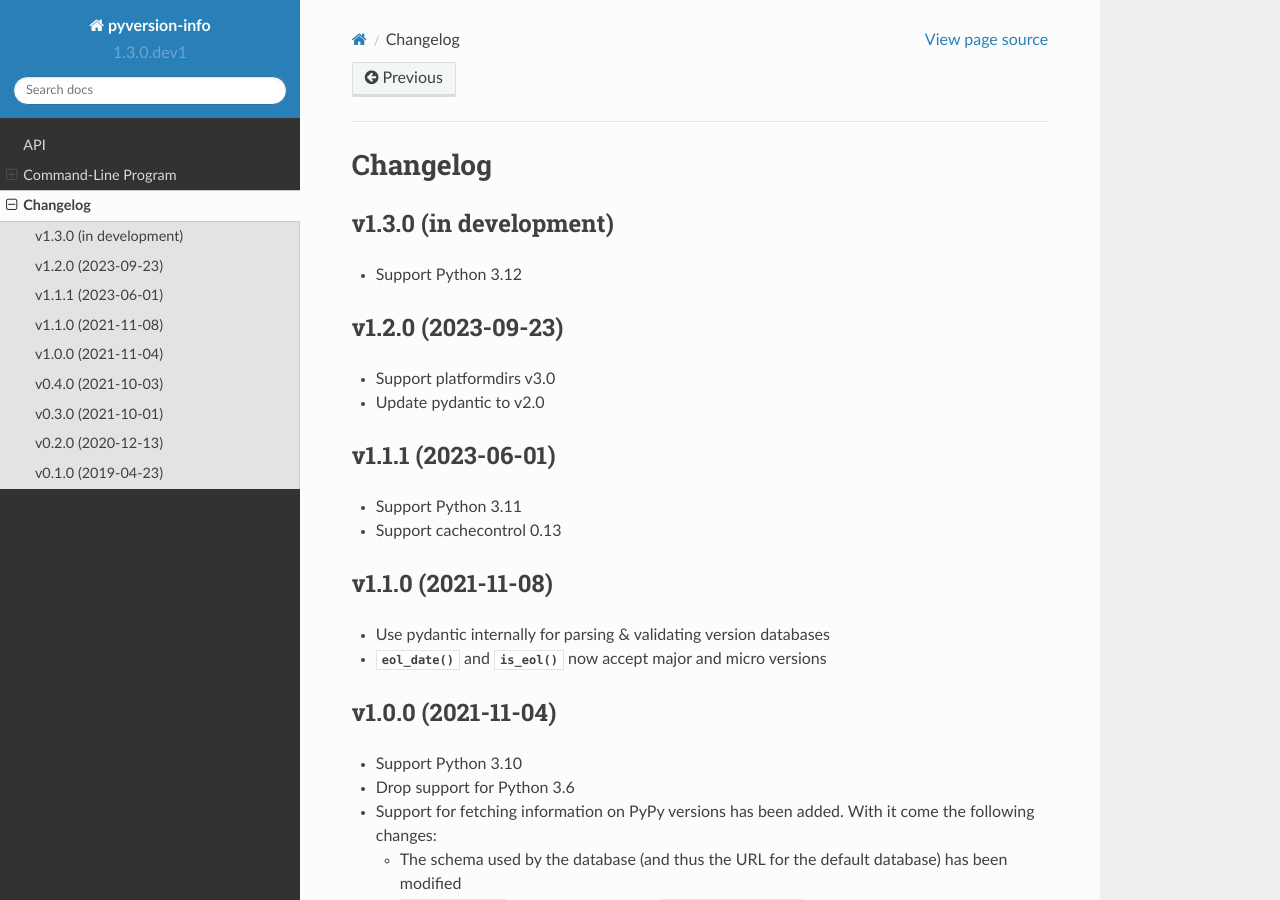
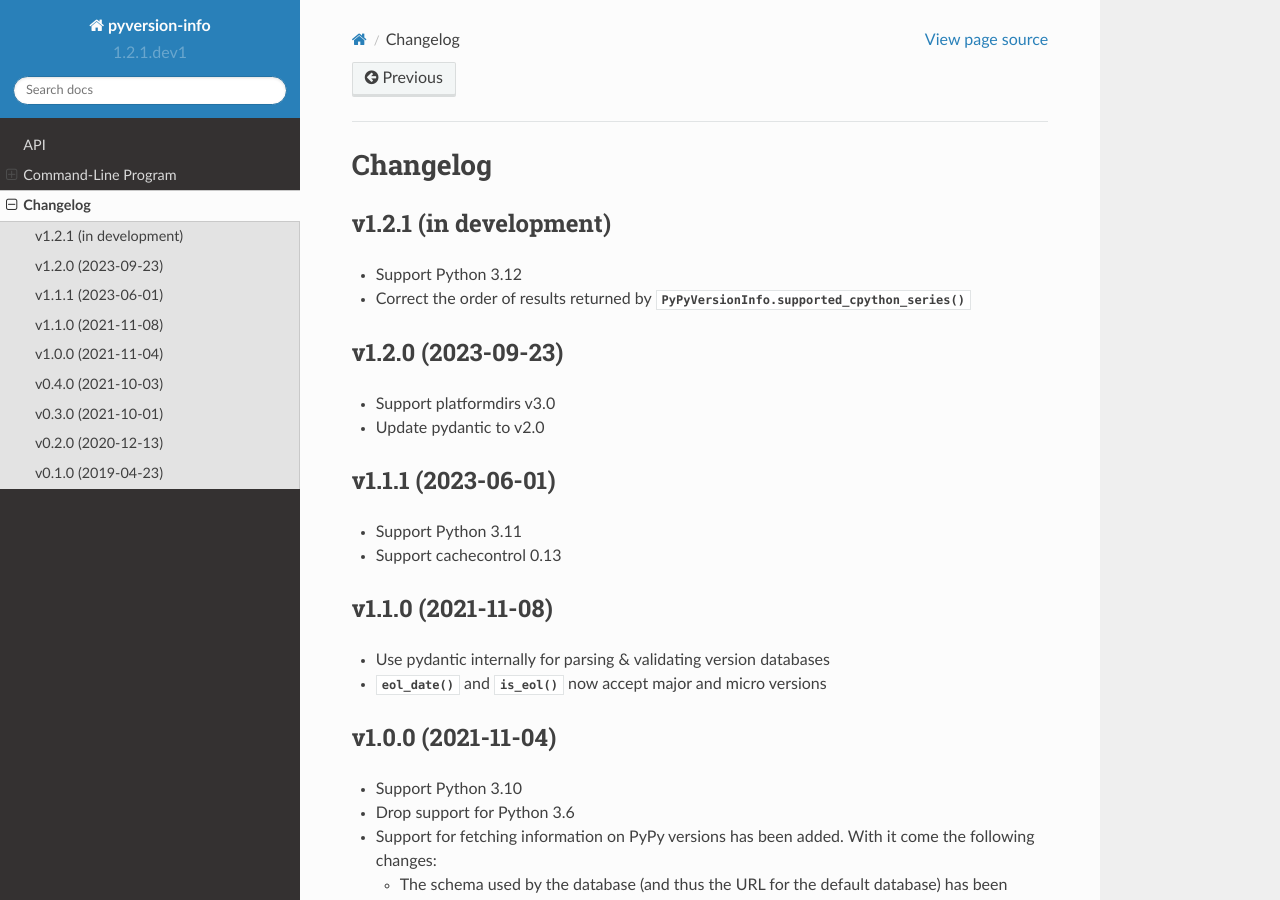
Before and after one commit to jwodder/pyversion-info, a Sphinx documentation site: the page built from docs/changelog.rst, in a window 1280 px wide and 900 px high. Built offline with Sphinx 7.4.7 and the Read the Docs theme 2.0.0, drawn with Linux system fonts in a browser that asks for light colours.

Commit message:
Correct the order of results returned by `supported_cpython_series()`

```diff
--- a/docs/changelog.rst
+++ b/docs/changelog.rst
@@ -3,9 +3,11 @@
 Changelog
 =========
 
-v1.3.0 (in development)
+v1.2.1 (in development)
 -----------------------
 - Support Python 3.12
+- Correct the order of results returned by
+  `PyPyVersionInfo.supported_cpython_series()`
 
 
 v1.2.0 (2023-09-23)
--- a/src/pyversion_info/__init__.py
+++ b/src/pyversion_info/__init__.py
@@ -31,7 +31,7 @@ from platformdirs import user_cache_dir
 import requests
 from .util import MajorVersion, MicroVersion, MinorVersion, RawDatabase
 
-__version__ = "1.3.0.dev1"
+__version__ = "1.2.1.dev1"
 __author__ = "John Thorvald Wodder II"
 __author_email__ = "pyversion-info@varonathe.org"
 __license__ = "MIT"
@@ -460,12 +460,12 @@ class PyPyVersionInfo(VersionInfo):
                 assert isinstance(v, MicroVersion)
                 micros = [v]
             series_set = {
-                str(cpyv.minor)
+                cpyv.minor
                 for m in micros
                 if not released or self.is_released(m)
                 for cpyv in self.cpython_versions[m]
             }
-            return sorted(series_set)
+            return [str(v) for v in sorted(series_set)]
         except KeyError:
             raise UnknownVersionError(version)
 
```
Also changed, not shown: CHANGELOG.md (+3 -1 lines), 1 other file.
